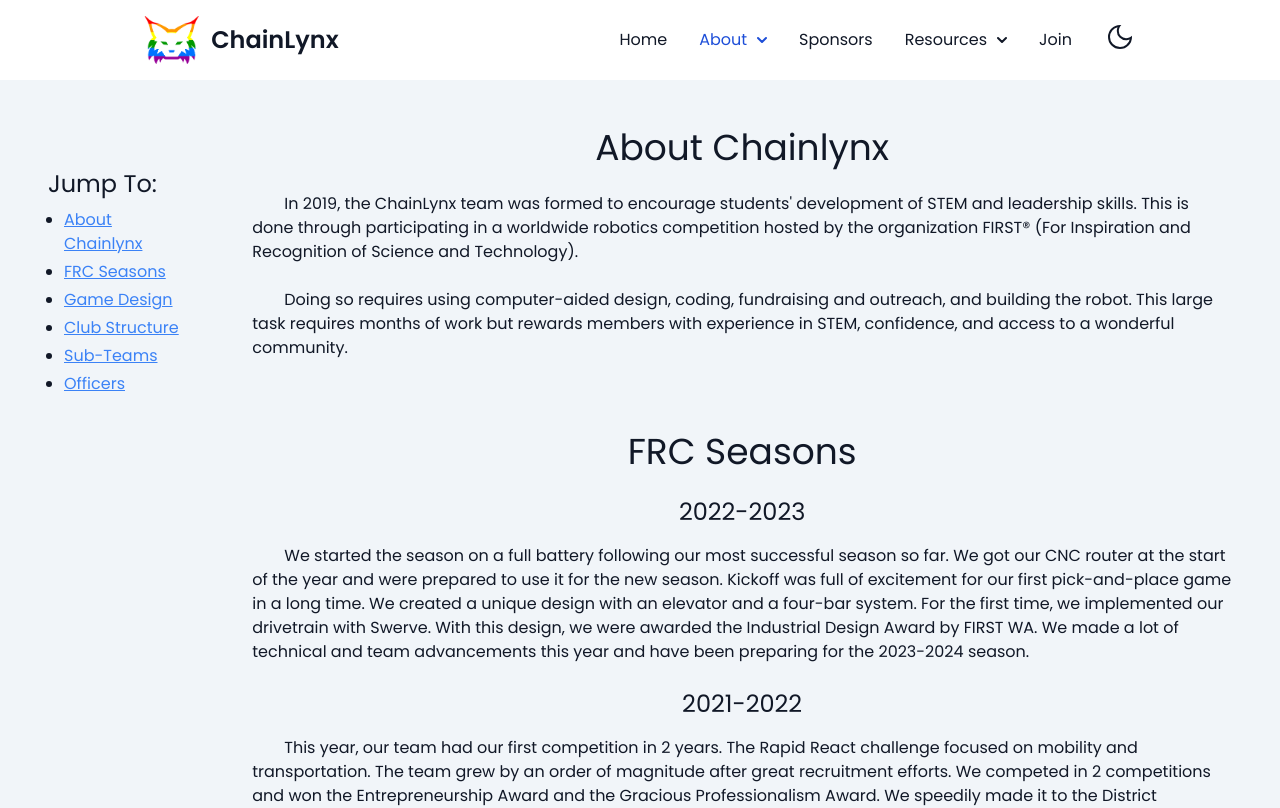
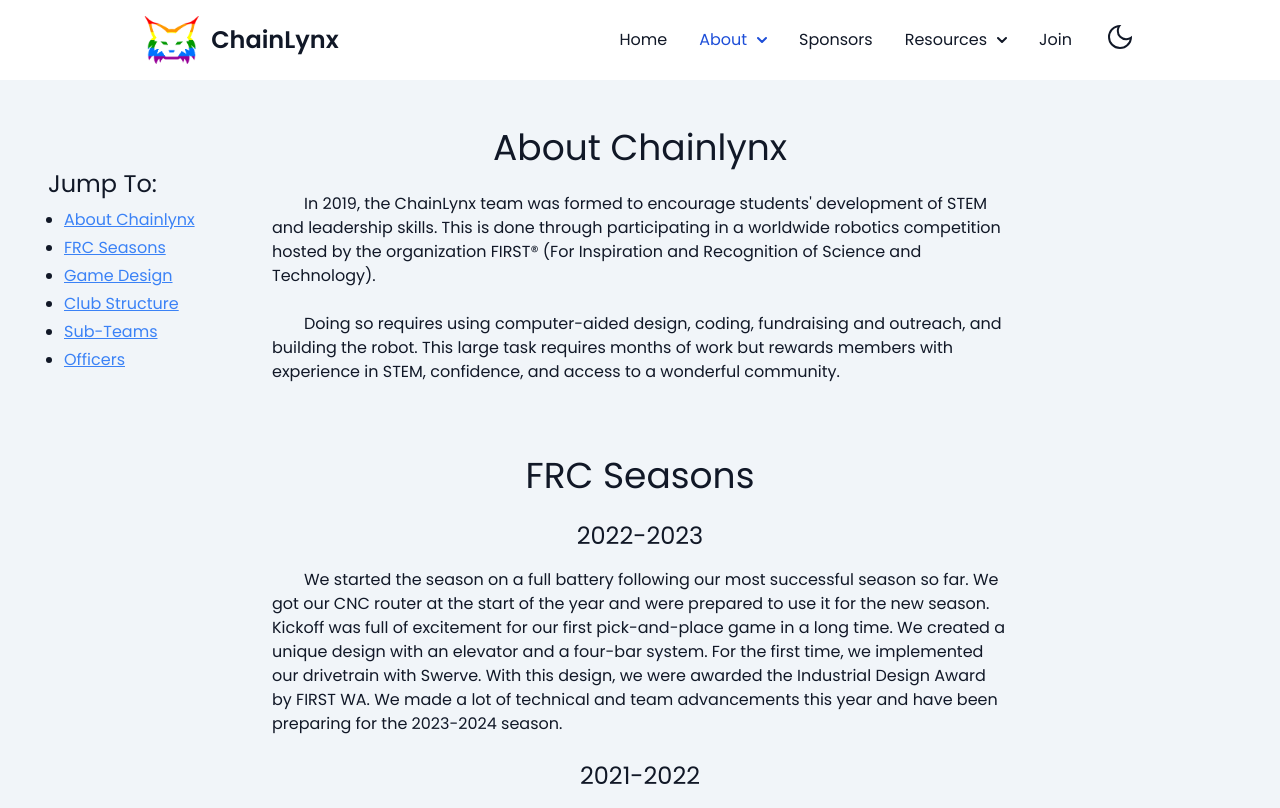
Before and after one commit to ChainLynxRobotics/ChainLynxWebsite, a Next.js app: page /about in a window 1280 px wide. Shown: the top 808 px of the page. Built offline with nearby package versions, Linux system fonts and the light colour scheme.

Commit message:
About page centered paragraph

```diff
--- a/src/app/about/page.tsx
+++ b/src/app/about/page.tsx
@@ -10,7 +10,7 @@ export default function About() {
 
     return (
         <main className="flex flex-col items-center justify-between p-4 pt-8 sm:p-12 pb-0 sm:pb-0 relative">
-            <div className="flex flex-col lg:flex-row justify-center items-center lg:items-start gap-10 xl:gap-16">
+            <div className="flex flex-col gap-10 items-center justify-center lg:grid lg:grid-cols-[1fr_4fr_1fr] lg:items-start lg:justify-end">
                 <div className="lg:mt-10">
                     <h2 className="text-2xl mb-2">Jump To:</h2>
                     <ul className="markdown list-disc ml-4">
@@ -21,22 +21,6 @@ export default function About() {
                         )))}
                     </ul>
                 </div>
-                {/* <div className="max-w-5xl mb-8 bg-slate-200 dark:bg-slate-700 p-4 rounded shadow">
-                    <h2 className="text-2xl mb-2">Jump To:</h2>
-                    <div className="flex flex-col gap-2">
-                        {(config.sections.map((section: any) => (
-                            <Link href={`/about#`+section.id} dangerouslySetInnerHTML={parseMDInline(section.title)} key={section.id} className="w-full px-3 py-1 rounded text-lg font-semibold hover:bg-slate-300 hover:dark:bg-slate-800 transition-colors shadow"></Link>
-                        )))}
-                    </div>
-                </div> */}
-                {/* <div className="flex flex-wrap justify-center mb-12 text-lg markdown">
-                    {(config.sections.map((section: any, i: number) => (
-                        <span key={section.id}>
-                            <Link href={`/about#`+section.id} dangerouslySetInnerHTML={parseMDInline(section.title)}></Link>
-                            {(i < config.sections.length - 1) && <span className="text-lg mx-2">|</span>}
-                        </span>
-                    )))}
-                </div> */}
                 <div className="flex flex-col items-center gap-12">
                     {(config.sections.map((section: any) => (
                         <div id={section.id} className="max-w-5xl flex flex-col items-center" key={section.id}>
@@ -45,6 +29,7 @@ export default function About() {
                         </div>
                     )))}
                 </div>
+                <div></div>
             </div>
             <Footer />
         </main>
```
